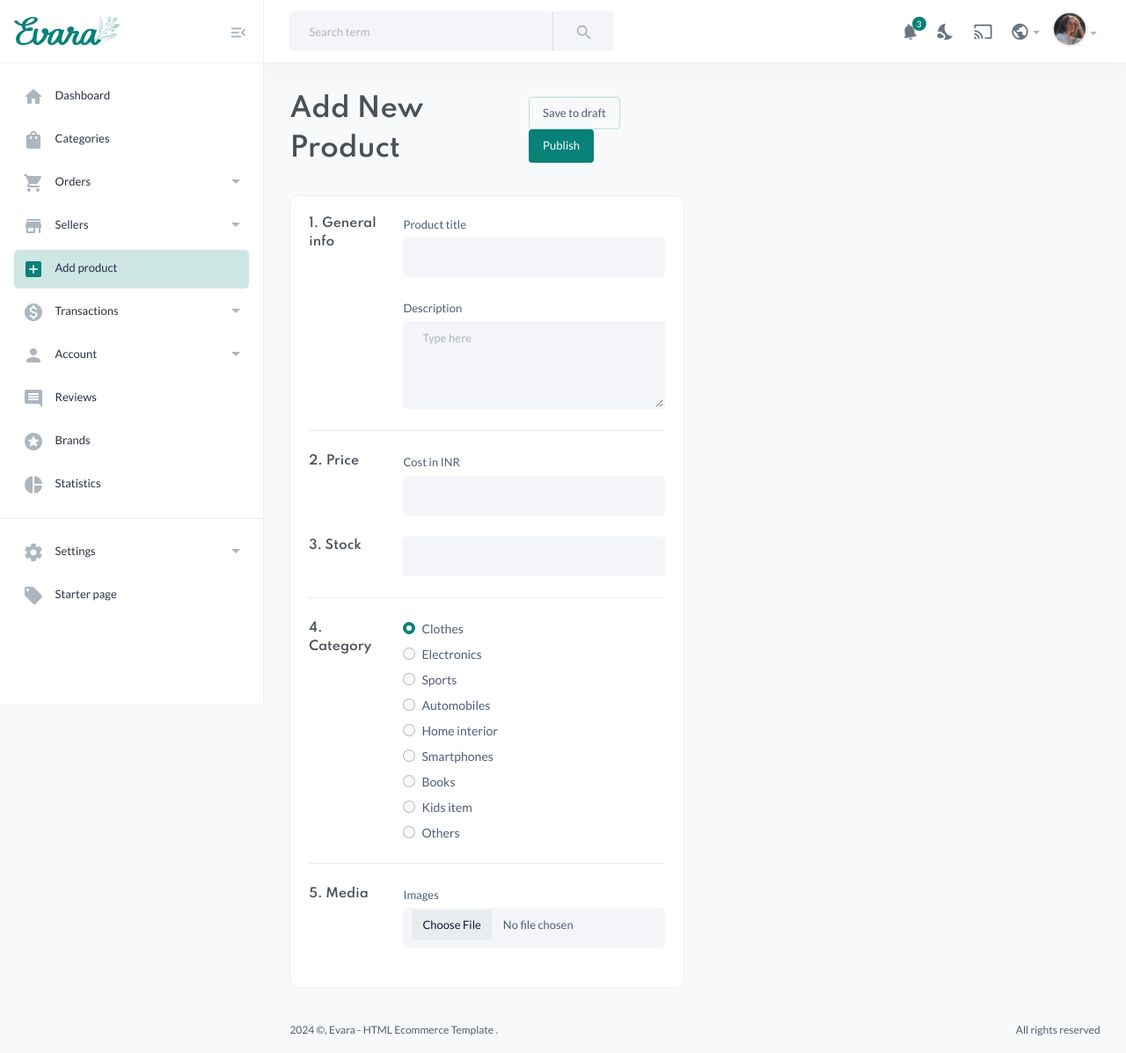
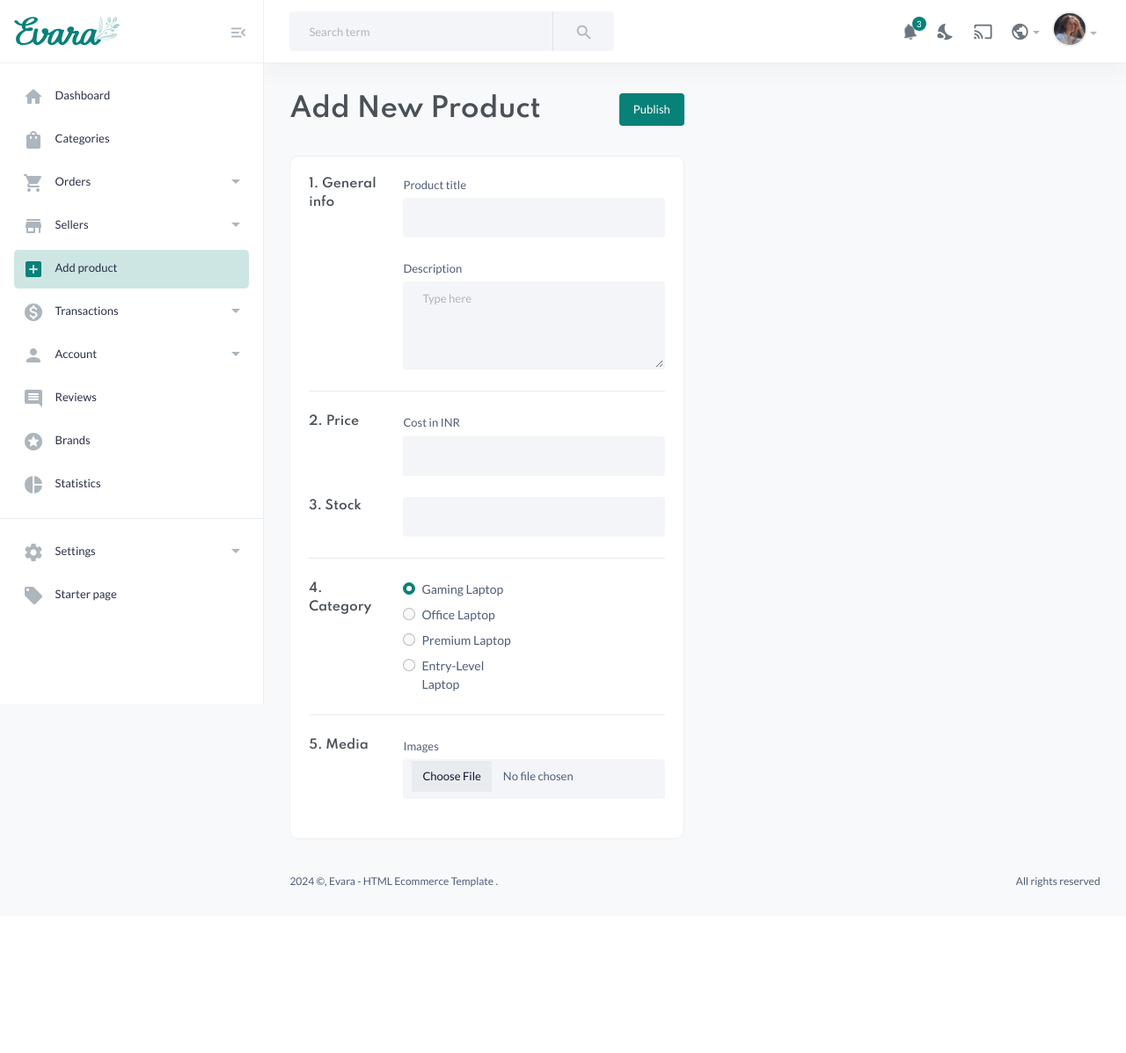
Before and after one commit to ronygeorgen/laptop-ecommerce, a Django app: page /product/product/ in a window 1280 px wide. Shown: the top 1197 px of the page at 88% size. After the commit the page ends 1009 px from the top, so only its background shows below. Run offline with Django 5.2, Linux system fonts and the light colour scheme; some libraries are stand-ins or nearby versions.

Commit message:
Admin product added

```diff
--- a/laptop_ecommerce/Templates/admin_templates/evara-backend/page-form-product-2.html
+++ b/laptop_ecommerce/Templates/admin_templates/evara-backend/page-form-product-2.html
@@ -185,8 +185,15 @@
                 <div class="col-6">
                     <div class="content-header">
                         <h2 class="content-title">Add New Product</h2>
+                        <div class="d-flex justify-content-center text-danger">
+                            {% for message in messages %}
+
+                                    {{message}}
+
+                            {% endfor %}
+                        </div>
                         <div>
-                            <button class="btn btn-light rounded font-sm mr-5 text-body hover-up">Save to draft</button>
+                            <!-- <button class="btn btn-light rounded font-sm mr-5 text-body hover-up">Save to draft</button> -->
                             <button class="btn btn-md rounded font-sm hover-up">Publish</button>
                         </div>
                     </div>
@@ -250,41 +257,22 @@
                                 <div class="col-md-9">
                                     <div class="mb-4">
                                         <label class="mb-2 form-check form-check-inline" style="width: 45%;">
-                                            <input class="form-check-input" checked="" value=" {{ products.category }} " name="mycategory" type="radio">
-                                            <span class="form-check-label"> Clothes </span>
+                                            <input class="form-check-input" checked=""  value="4" name="mycategory" type="radio">
+                                            <span class="form-check-label"> Gaming Laptop </span>
                                         </label>
                                         <label class="mb-2 form-check form-check-inline" style="width: 45%;">
-                                            <input class="form-check-input" name="mycategory" type="radio">
-                                            <span class="form-check-label"> Electronics </span>
+                                            <input class="form-check-input" name="mycategory" type="radio" value="5">
+                                            <span class="form-check-label"> Office Laptop </span>
                                         </label>
                                         <label class="mb-2 form-check form-check-inline" style="width: 45%;">
-                                            <input class="form-check-input" name="mycategory" type="radio">
-                                            <span class="form-check-label"> Sports </span>
+                                            <input class="form-check-input" name="mycategory" type="radio" value="7">
+                                            <span class="form-check-label"> Premium Laptop </span>
                                         </label>
                                         <label class="mb-2 form-check form-check-inline" style="width: 45%;">
-                                            <input class="form-check-input" name="mycategory" type="radio">
-                                            <span class="form-check-label"> Automobiles </span>
+                                            <input class="form-check-input" name="mycategory" type="radio" value="6">
+                                            <span class="form-check-label"> Entry-Level Laptop </span>
                                         </label>
-                                        <label class="mb-2 form-check form-check-inline" style="width: 45%;">
-                                            <input class="form-check-input" name="mycategory" type="radio">
-                                            <span class="form-check-label"> Home interior </span>
-                                        </label>
-                                        <label class="mb-2 form-check form-check-inline" style="width: 45%;">
-                                            <input class="form-check-input" name="mycategory" type="radio">
-                                            <span class="form-check-label"> Smartphones </span>
-                                        </label>
-                                        <label class="mb-2 form-check form-check-inline" style="width: 45%;">
-                                            <input class="form-check-input" name="mycategory" type="radio">
-                                            <span class="form-check-label"> Books </span>
-                                        </label>
-                                        <label class="mb-2 form-check form-check-inline" style="width: 45%;">
-                                            <input class="form-check-input" name="mycategory" type="radio">
-                                            <span class="form-check-label"> Kids item </span>
-                                        </label>
-                                        <label class="mb-2 form-check form-check-inline" style="width: 45%;">
-                                            <input class="form-check-input" name="mycategory" type="radio">
-                                            <span class="form-check-label"> Others </span>
-                                        </label>
+
                                     </div>
                                 </div> <!-- col.// -->
                             </div> <!-- row.// -->
--- a/laptop_ecommerce/products/models.py
+++ b/laptop_ecommerce/products/models.py
@@ -13,7 +13,7 @@ class MyProducts(models.Model):
     is_available        = models.BooleanField(default=True)
     category            = models.ForeignKey(Category, on_delete=models.CASCADE)
     create_date         = models.DateTimeField(auto_now_add=True)
-    modified_date       = models.DateTimeField(auto_now=True)
+    modified_date       = models.DateTimeField(auto_now_add=True)
 
     def save(self, *args, **kwargs):
         self.slug       = slugify(self.product_name)
--- a/laptop_ecommerce/products/urls.py
+++ b/laptop_ecommerce/products/urls.py
@@ -4,5 +4,5 @@ from myadmin.views import Dashboard
 
 urlpatterns = [
     path('product/', ProductView.as_view(), name='product'),
-    path('dashboard/',Dashboard.as_view(), name='Dashboard')
+    path('dashboard/',Dashboard.as_view(), name='dashboard')
 ]
--- a/laptop_ecommerce/products/views.py
+++ b/laptop_ecommerce/products/views.py
@@ -1,7 +1,10 @@
 from django.shortcuts import render,redirect
 from django.views import View
 from .models import MyProducts
+from category.models import Category
 from django.contrib import messages
+from django.http import Http404
+
 # Create your views here.
 class ProductView(View):
     templates = 'admin_templates\evara-backend\page-form-product-2.html'
@@ -14,12 +17,20 @@ class ProductView(View):
         form_price          = request.POST.get('product_price')
         form_stock          = request.POST.get('product_stock')
         form_category       = request.POST.get('mycategory')
+        try:
+            # Try to get the Category instance
+            category_instance = Category.objects.get(id=form_category)
+            print(category_instance)
+        except Category.DoesNotExist:
+            # Handle the case when the Category does not exist
+            raise Http404("Category does not exist")
+
         form_image          = request.POST.get('product_image')
 
         if form_title and form_description and form_price and form_stock and form_category and form_image:
-            product =  MyProducts(product_name=form_title, description=form_description, price=form_price, images=form_image )
+            product =  MyProducts(product_name=form_title, description=form_description, price=form_price, stock=form_stock, category=category_instance, images=form_image )
             product.save()
-            return redirect('Dashboard')
+            return redirect('dashboard')
         messages.error(request,"Enter all fields")
         entered_data = {
             "product_name"        : form_title,
```
Also changed, not shown: laptop_ecommerce/products/migrations/0002_alter_myproducts_modified_date.py (added).
